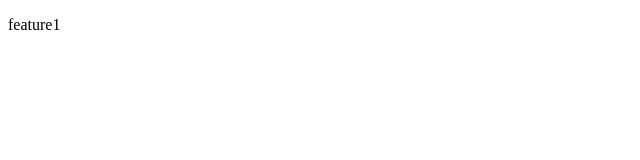
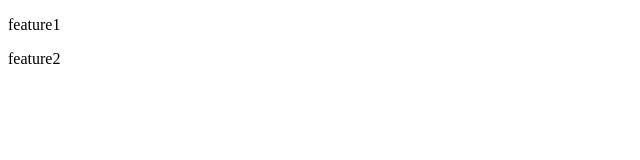
Before and after one commit to richmis/pqr, a plain HTML site: page index.html in a window 1280 px wide. Shown: the full height of the page, 0-640 px from the left. Drawn offline with Linux system fonts and the light colour scheme.

Commit message:
feature2

```diff
--- a/index.html
+++ b/index.html
@@ -9,5 +9,8 @@
     <p>
         feature1
     </p>
+    <p>
+        feature2
+    </p>
 </body>
 </html>
```
